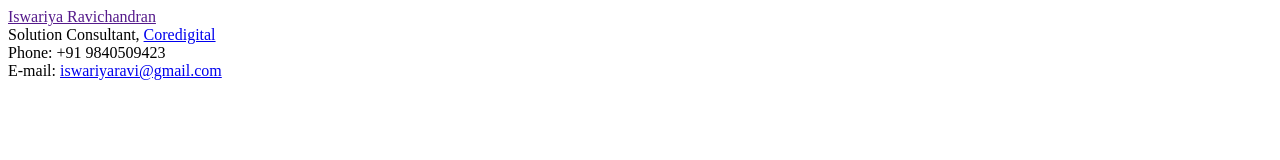
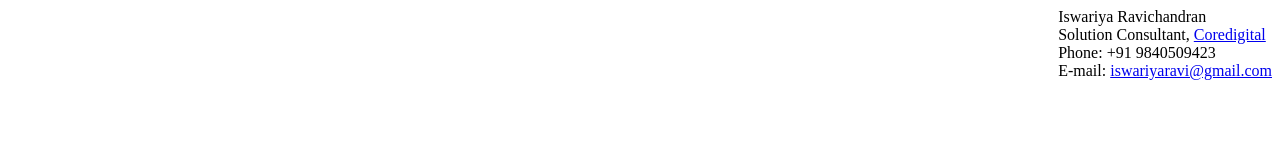
Before and after one commit to iswariya/iswariya.github.io, a plain HTML site: page index.html in a window 1280 px wide. Drawn offline with Linux system fonts and the light colour scheme.

Commit message:
changes for about

```diff
--- a/index.html
+++ b/index.html
@@ -4,19 +4,24 @@
   <meta charset="UTF-8">
   <meta name="viewport" content="width=device-width, initial-scale=1.0">
   <meta http-equiv="X-UA-Compatible" content="ie=edge">
-  <title>Document</title>
+  <title>Profile</title>
+  <link rel="stylesheet" href="./style.css">
 </head>
 <body>
-  <div vocab="http://schema.org/" typeof="Person">
-    <a property="image" href="">
-      <span property="name">Iswariya Ravichandran</span>
-    </a><br>
-    <span property="jobTitle">Solution Consultant, <a property="memberOf" href="http://coredigital.co/">Coredigital</a></span>
+  <div vocab="http://schema.org/" typeof="Person" class="about">
+    <span property="name">Iswariya Ravichandran</span><br>
+    <span property="jobTitle">Solution Consultant,</span>
+    <span property="memberOf">
+      <a href="http://coredigital.co/">Coredigital</a>
+    </span>
     <div>
       Phone: <span property="telephone">+91 9840509423</span>
     </div>
     <div>
-      E-mail: <a property="email" href="mailto:iswariyaravi@gmail.com">iswariyaravi@gmail.com</a>
+      E-mail:
+      <span property="email">
+        <a href="mailto:iswariyaravi@gmail.com">iswariyaravi@gmail.com</a>
+      </span>
     </div>
   </div>
 </body>
--- /dev/null
+++ b/style.css
@@ -0,0 +1,3 @@
+.about{
+  float: right;
+}
```
